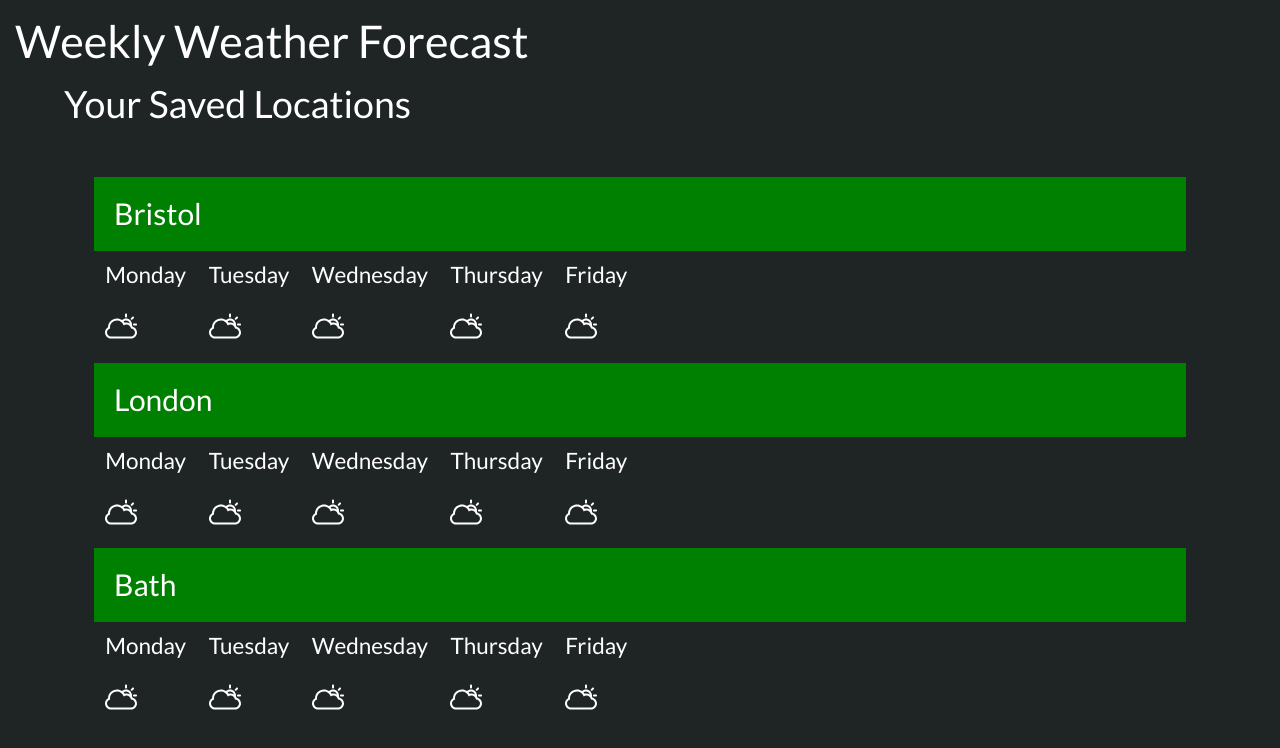
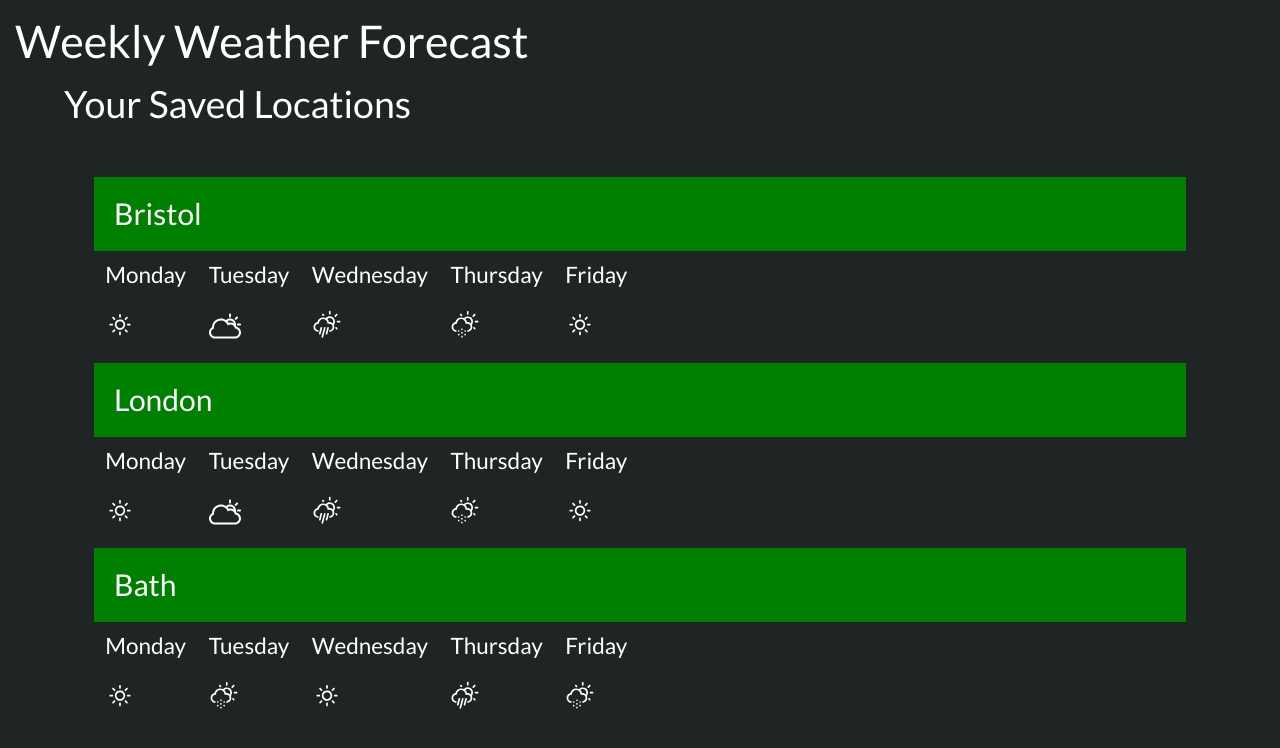
Before and after one commit to snack-attack/React-weather-app, a React (Create React App) app: page / in a window 1280 px wide. Shown: the top 748 px of the page. Built offline with nearby package versions, Linux system fonts and the light colour scheme.

Commit message:
added switch stmt for icon display

```diff
--- a/src/components/forecast-display.js
+++ b/src/components/forecast-display.js
@@ -32,11 +32,24 @@ export default class Forecast extends React.Component {
                 <a key={index} className="column is-one-fifth">
                     {/* figure out how to access day key in json data */}
                     <Title size={4}>{ item.day }</ Title>
-                    <CloudyIcon />
+                    { renderSwitch(item.forecast) }
                     {/* high & low temps will display here */}
                 </a>
             )
         };
+
+        let renderSwitch = (param) => {
+            switch(param) {
+                case 'sunny':
+                    return <SunnyIcon />;
+                case 'snowy':
+                    return <SnowyIcon />;
+                case 'cloudy':
+                    return <CloudyIcon />;
+                case 'rainy':
+                    return <RainyIcon />;
+            }
+        }
 
         return (
             <section>
```
